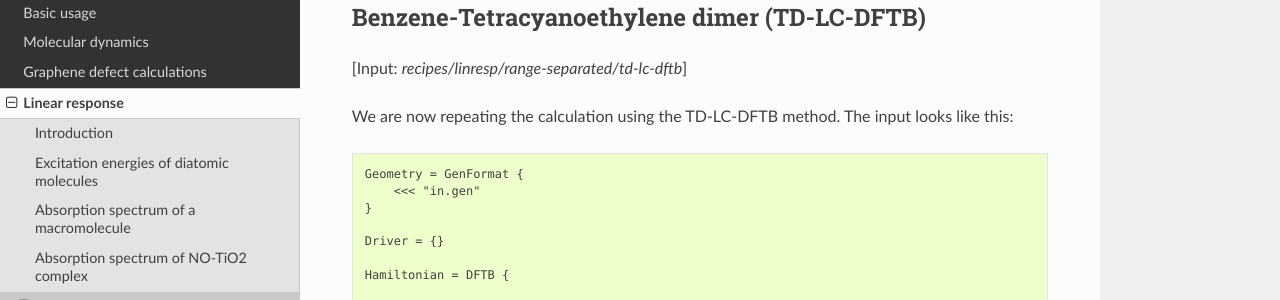
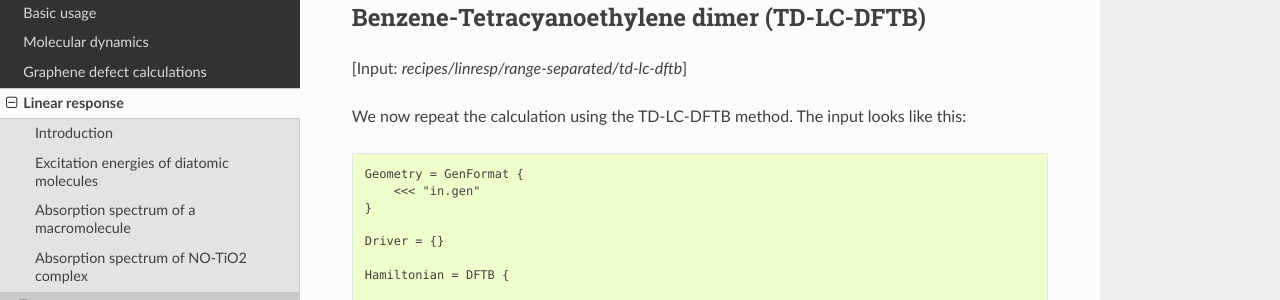
Before and after one commit to dftbplus/recipes, a Sphinx documentation site: the page built from docs/linresp/rangeseparated.rst, in a window 1280 px wide and 900 px high, scrolled down 2192 px. Shown: the part 151-451 px from the top of the window. Built offline with Sphinx 7.4.7 and the Read the Docs theme 2.0.0, drawn with Linux system fonts in a browser that asks for light colours.

Commit message:
Update docs/linresp/rangeseparated.rst
Co-authored-by: Ben Hourahine <bhourahine@gmail.com>

```diff
--- a/docs/linresp/rangeseparated.rst
+++ b/docs/linresp/rangeseparated.rst
@@ -86,7 +86,7 @@ Benzene-Tetracyanoethylene dimer (TD-LC-DFTB)
 
 [Input: `recipes/linresp/range-separated/td-lc-dftb`]
 
-We are now repeating the calculation using the TD-LC-DFTB method. The input looks like this::
+We now repeat the calculation using the TD-LC-DFTB method. The input looks like this::
 
   Geometry = GenFormat {
       <<< "in.gen"
```
